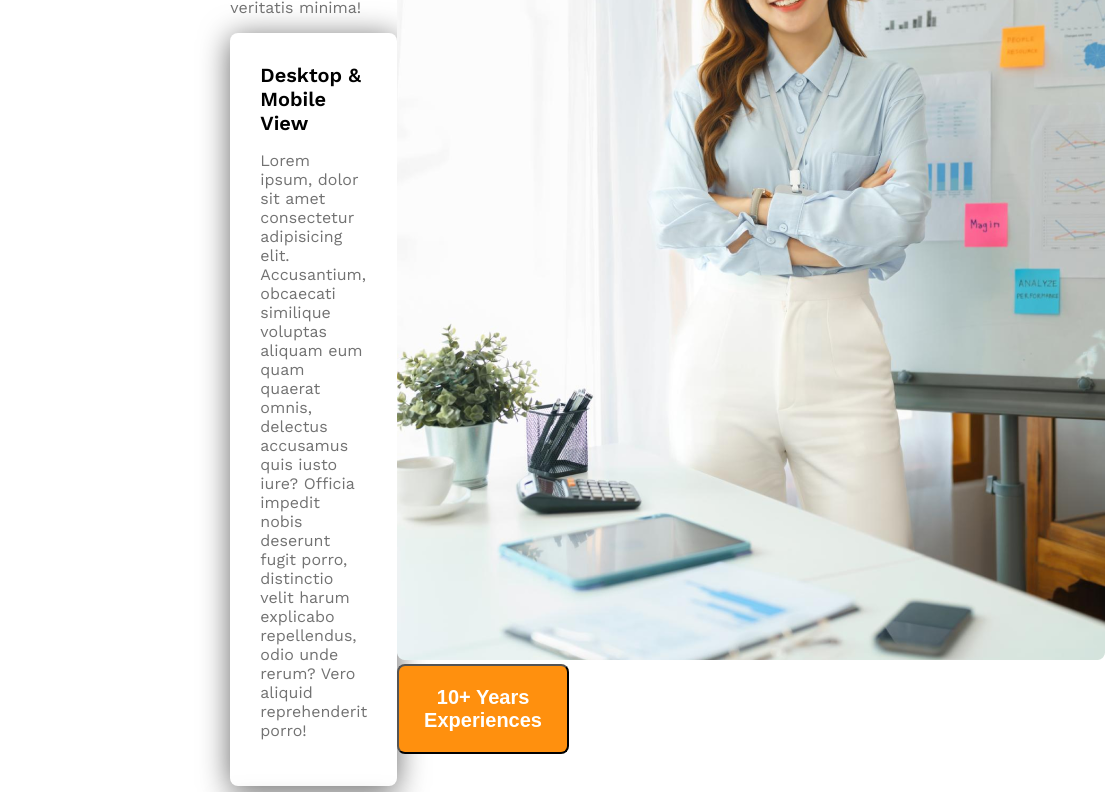
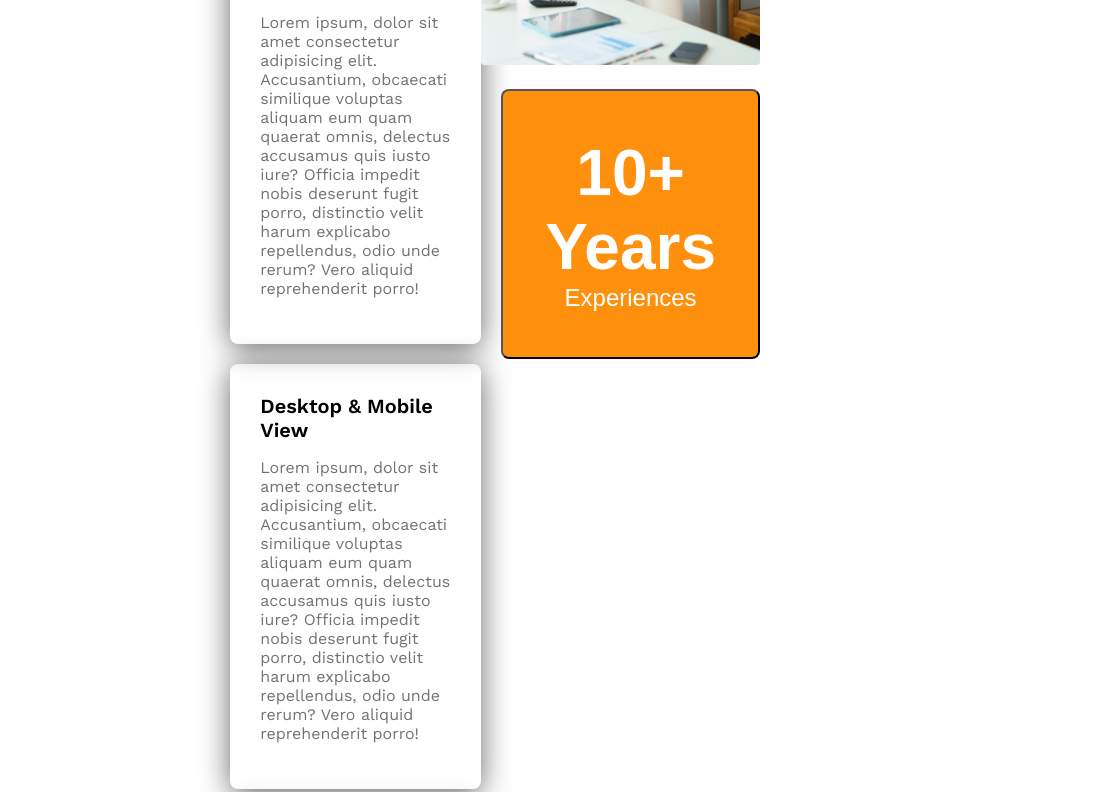
Before and after one commit to Alifa-AS/g3-responsive, a plain HTML site: page index.html in a window 768 px wide. Shown: the part 2593-3385 px from the top of the page, 1105 px wide, since content can reach past the window. Drawn offline with nearby package versions, Linux system fonts and the light colour scheme.

Commit message:
added objects

```diff
--- a/index.html
+++ b/index.html
@@ -75,10 +75,10 @@
                             reprehenderit porro!</p>
                      </div>
             </div>
-            <div>
+            <div class="feature-architect">
                 <img src="./images/architect.png" alt="">
                 <button id="experience-badge" class="btn-primary">
-                    <span id="ecperience-year">10+ Years</span>
+                    <span id="experience-year">10+ Years</span>
                     <br>
                     <span>Experiences</span>
                 </button>
--- a/styles/style.css
+++ b/styles/style.css
@@ -169,13 +169,28 @@
   margin-top: 0px;
 }
 
+#experience-badge{
+  padding: 45px 42px;
+  font-size: 1.5rem;
+  font-weight: 500;
+  margin-left: -100px;
+  margin-top: -100px;
+}
 
+#experience-year{
+  font-size: 4rem;
+  font-weight:600;
 
+}
+.feature-architect img{
+  width: 100%;
+}
 
 /* responsive media */
 @media screen and(max-width: 576px) {
   .navbar,
   .nav-links,
+  .features,
   .teams
   {
     flex-direction: column;
@@ -196,10 +211,14 @@
   .our-feature{
     margin-left: 20px;
   }
+  #experience-badge{
+    margin-top: 20px;
+    margin-left: 20px;
+  }
 }
 /* medium size device */
 @media screen and (min-width:576px) and (max-width: 992px) {
-  .teams{
+  .teams, .feature{
     flex-direction: column;
   }
   .our-feature{
@@ -210,4 +229,8 @@
     gap: 50px auto;
     justify-items: center;
   }
+  #experience-badge{
+    margin-top: 20px;
+    margin-left: 20px;
+  }
 }
```
